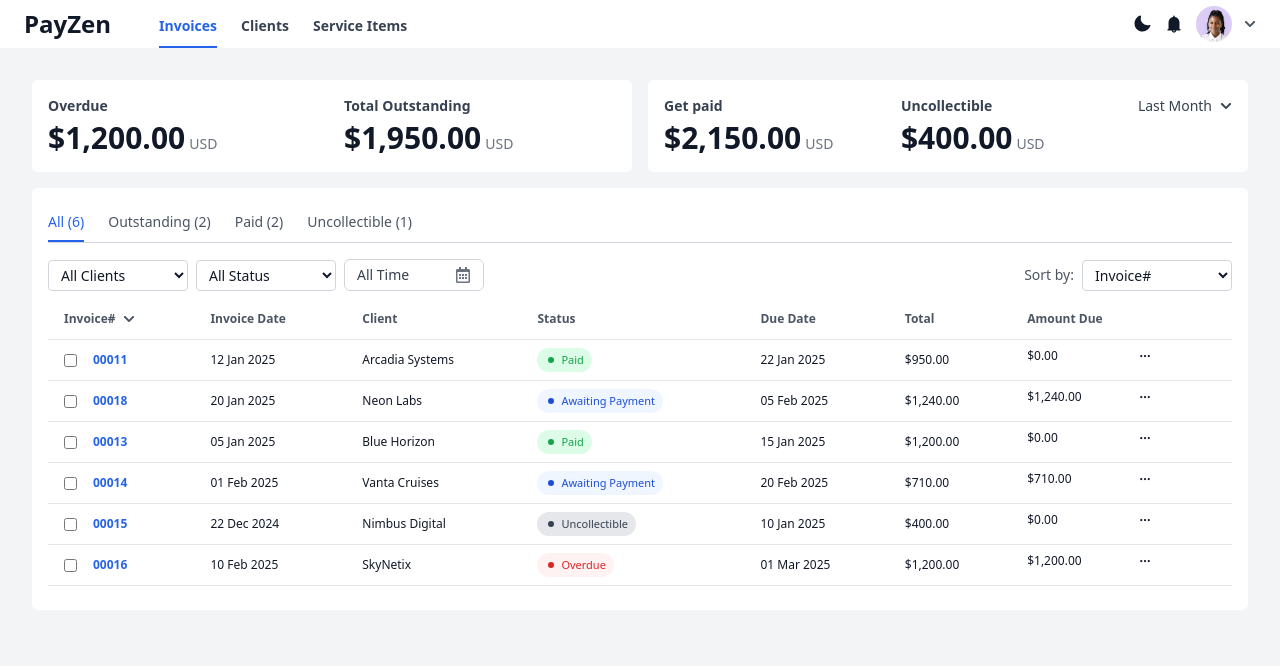
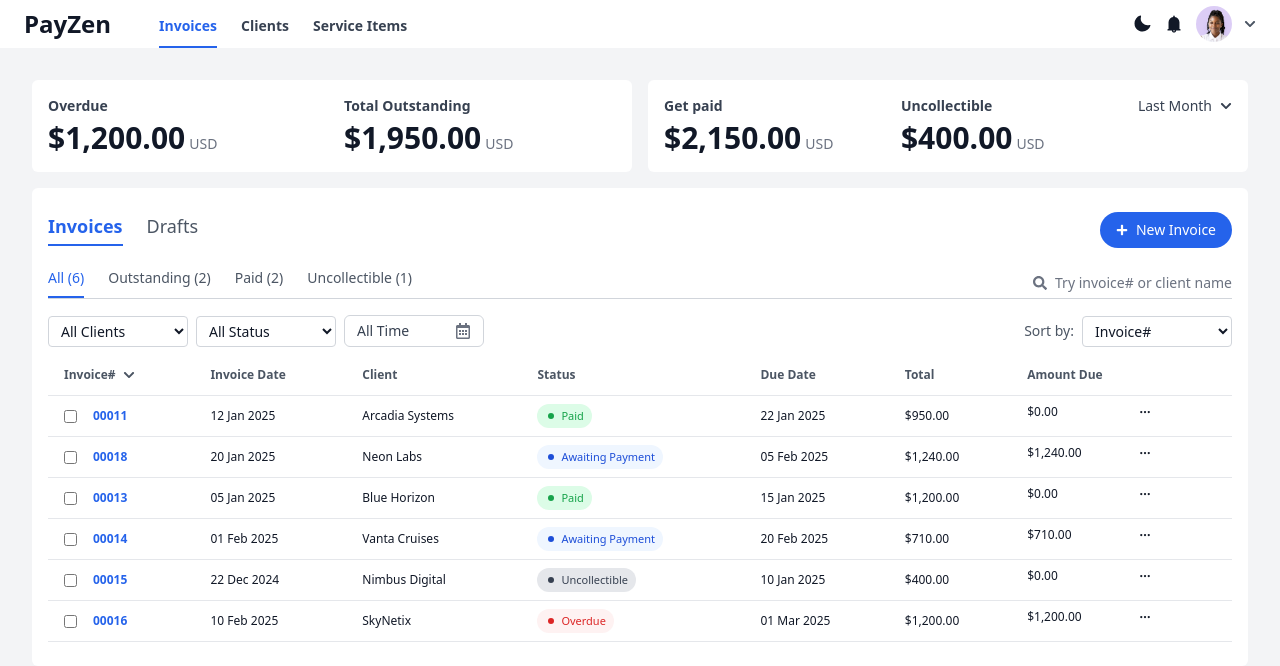
Before and after one commit to KikiXoxo/payzen-invoice-page, a React (Vite) app: page / in a window 1280 px wide. Shown: the top 666 px of the page. Built offline with nearby package versions, Linux system fonts and the light colour scheme.

Commit message:
feat: add invoices/drafts header

```diff
--- a/src/components/invoice/InvoicesCard.jsx
+++ b/src/components/invoice/InvoicesCard.jsx
@@ -2,7 +2,7 @@
 import { useEffect, useMemo } from 'react';
 import InvoicesList from './InvoicesList';
 import { useInvoicesStore } from '../../stores/invoicesStore';
-import { FaRegCalendarAlt } from 'react-icons/fa';
+import { FaRegCalendarAlt, FaSearch, FaPlus } from 'react-icons/fa';
 
 const tabs = ['All', 'Outstanding', 'Paid', 'Uncollectible'];
 
@@ -56,8 +56,25 @@ const InvoicesCard = () => {
 
   return (
     <div className='bg-white dark:bg-gray-800 py-4 md:py-6 px-2 md:px-4 rounded-md transition'>
+      <div className='flex items-center justify-between pb-3 mb-2'>
+        <div className='flex items-start gap-6'>
+          <div className='pb-1 text-lg font-bold text-blue-600 dark:text-gray-100 border-b-2 border-blue-600 dark:border-indigo-300 cursor-pointer'>
+            Invoices
+          </div>
+          <div className='pb-2 text-lg font-medium text-gray-600 dark:text-gray-300'>
+            Drafts
+          </div>
+        </div>
+
+        <button className='flex items-center gap-2 bg-blue-600 dark:text-gray-800 dark:bg-indigo-300 hover:bg-blue-700 dark:hover:bg-indigo-600 text-white px-4 py-2 rounded-full text-sm transition'>
+          <FaPlus className='text-xs' />
+          New Invoice
+        </button>
+      </div>
+
+      <div className='flex items-center justify-between gap-4 mb-4 border-b border-gray-300 dark:border-gray-700 transition'>
         {/* Active Tabs */}
-      <div className='flex items-start justify-start gap-6 border-b border-gray-300 dark:border-gray-700 mb-4 transition'>
+        <div className='flex items-start justify-start gap-6'>
           {tabs.map(tab => (
             <div
               key={tab}
@@ -71,6 +88,13 @@ const InvoicesCard = () => {
               {tab} ({counts[tab]})
             </div>
           ))}
+        </div>
+
+        {/* Search */}
+        <div className='flex items-center gap-2 text-gray-500 dark:text-gray-300 text-sm'>
+          <FaSearch />
+          <span>Try invoice# or client name</span>
+        </div>
       </div>
 
       {/* Dropdowns / Calendar / Sort */}
```
Lines whose indentation alone changed are shown as unchanged.
